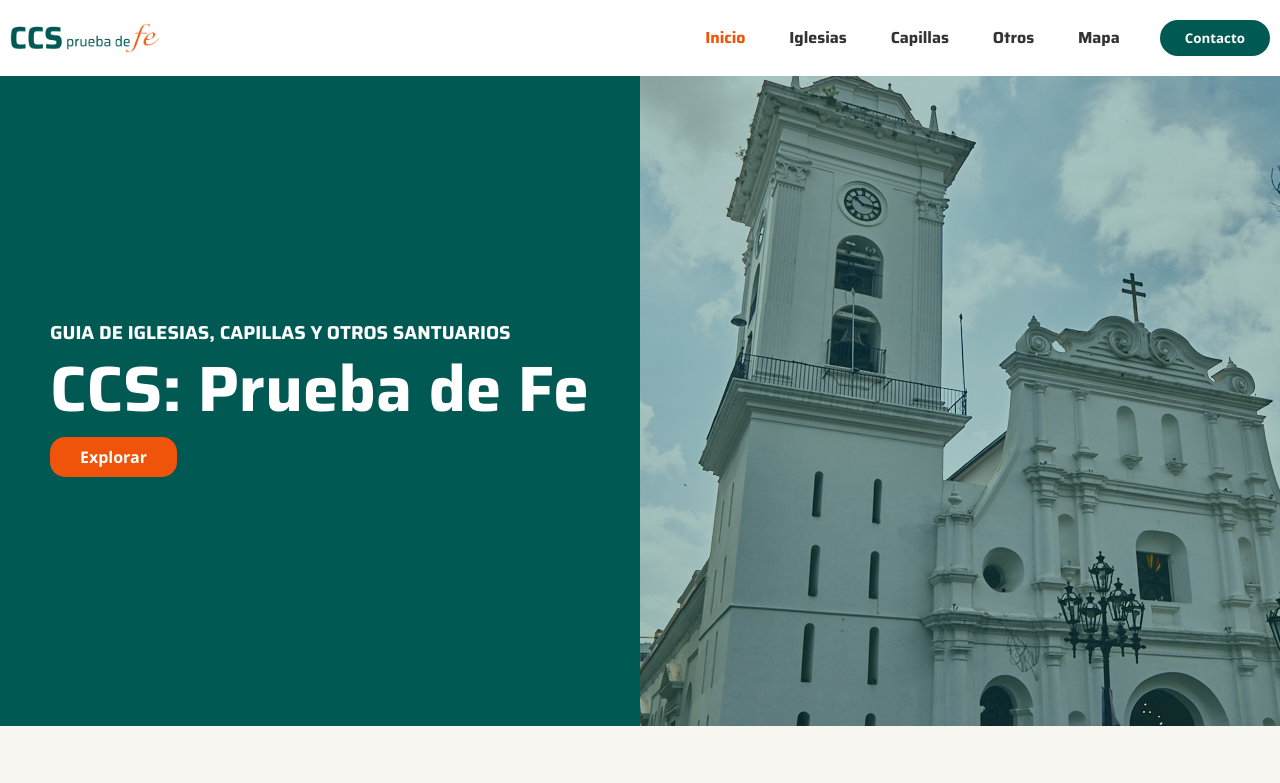
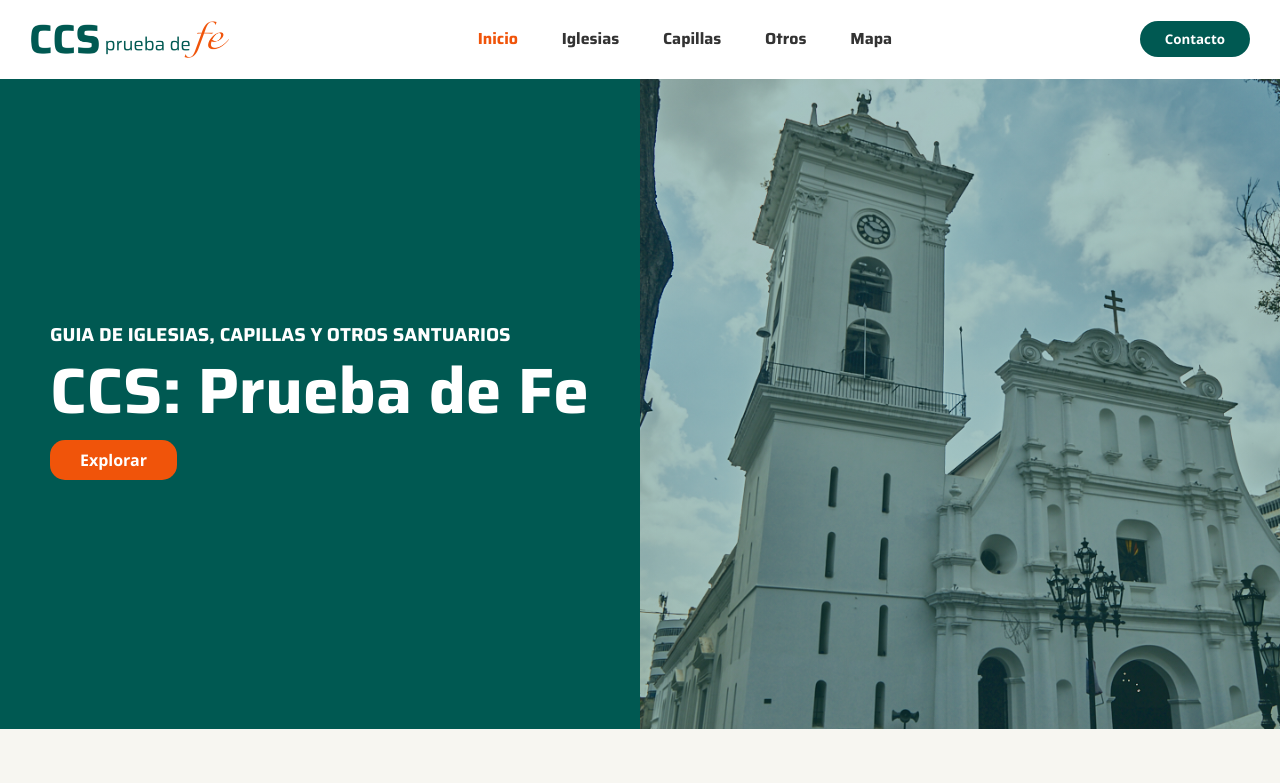
Before and after one commit to gregoriocarrillo/ccspdf-web, a plain HTML site: page index.html in a window 1280 px wide. Shown: the top 783 px of the page. Drawn offline with Linux system fonts and the light colour scheme.

Commit message:
actualizacion nav bar

```diff
--- a/index.html
+++ b/index.html
@@ -12,9 +12,10 @@
   </head>
   <body>
     <header>
-      <!-- Navbar -->
-      <img src="./img/Logo v2.png" alt="logo" class="logo" />
+      <img src="img/Logo v2.png" class="logo" alt="logo"/>
+
       <nav class="navbar">
+
         <ul class="nav-links">
           <li><a href="index.html" class="active">Inicio</a></li>
           <li><a href="iglesias.html">Iglesias</a></li>
@@ -22,19 +23,20 @@
           <li><a href="otros.html">Otros</a></li>
           <li><a href="mapa.html">Mapa</a></li>
         </ul>
+
       </nav>
-      <a href="#"><button class="btn-gr">Contacto</button></a>
+
+      <a href="#" class="cta"><button class="btn-contact">Contacto</button></a>
     </header>
 
     <!-- Hero Section-->
     <main class="main-container">
-      <div class="main-wrapper">
-        <section class="main-text">
-          <h3>GUIA DE IGLESIAS, CAPILLAS Y OTROS SANTUARIOS</h3>
-          <h1>CCS: Prueba de Fe</h1>
-          <a href="#title-section"><button class="btn-org">Explorar</button></a>
-        </section>
-      </div>
+
+      <section class="main-text">
+        <h3>GUIA DE IGLESIAS, CAPILLAS Y OTROS SANTUARIOS</h3>
+        <h1>CCS: Prueba de Fe</h1>
+        <a href="#title-section"><button class="btn-org">Explorar</button></a>
+      </section>
 
       <section class="main-img"></section>
     </main>
--- a/style/index.css
+++ b/style/index.css
@@ -43,23 +43,18 @@ p {
 }
 
 /* HEADER */
+
 header {
-  max-width: 1400px;
   display: flex;
-  margin: auto;
-  justify-content: flex-end;
+  justify-content: space-between;
   align-items: center;
   padding: 20px 10px;
 }
 
-.navbar {
-  overflow: auto;
-}
-
 .logo {
   cursor: pointer;
-  width: 150px;
-  margin-right: auto;
+  width: 200px;
+  margin-left: 20px;
 }
 
 .nav-links li {
@@ -79,8 +74,8 @@ header {
   color: var(--secondary-color);
 }
 
-.btn-gr {
-  margin-left: 20px;
+.btn-contact {
+  margin-right: 20px;
   padding: 9px 25px;
   background-color: var(--main-color);
   font-family: "Segoe UI", Tahoma, Geneva, Verdana, sans-serif;
@@ -91,19 +86,16 @@ header {
   transition: all 0.3s ease 0s;
 }
 
-.btn-gr:hover {
+.btn-contact:hover {
   background-color: var(--secondary-color);
 }
 
 /* HERO SECTION */
 .main-container {
-  display: flex;
+  display: grid;
   align-items: center;
   background: var(--main-color);
-}
-
-.main-wrapper {
-  width: 50%;
+  grid-template-columns: 1fr 1fr;
 }
 
 /* Titulo principal */
@@ -136,11 +128,10 @@ header {
 
 /* Imagen principal */
 .main-img {
-  width: 50%;
   height: 650px;
   background-image: linear-gradient(rgba(0, 89, 82, 0.35), rgba(0, 89, 82, 0.35)), url("/img/img-main.jpg");
   background-position: center center;
-  background-size: auto;
+  background-size: cover;
 }
 
 /* CATEGORIAS */
```
Also changed, not shown: 1 other file.
